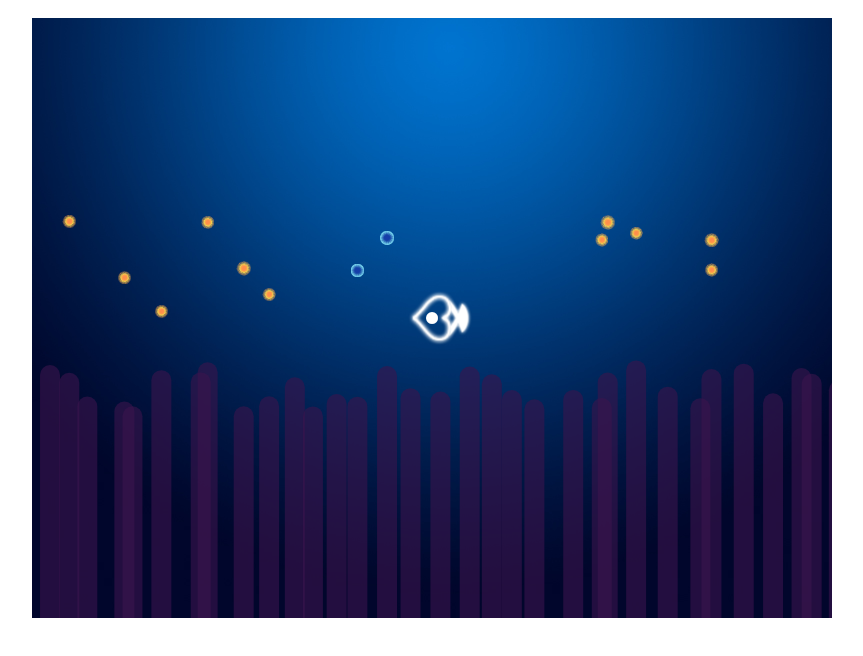
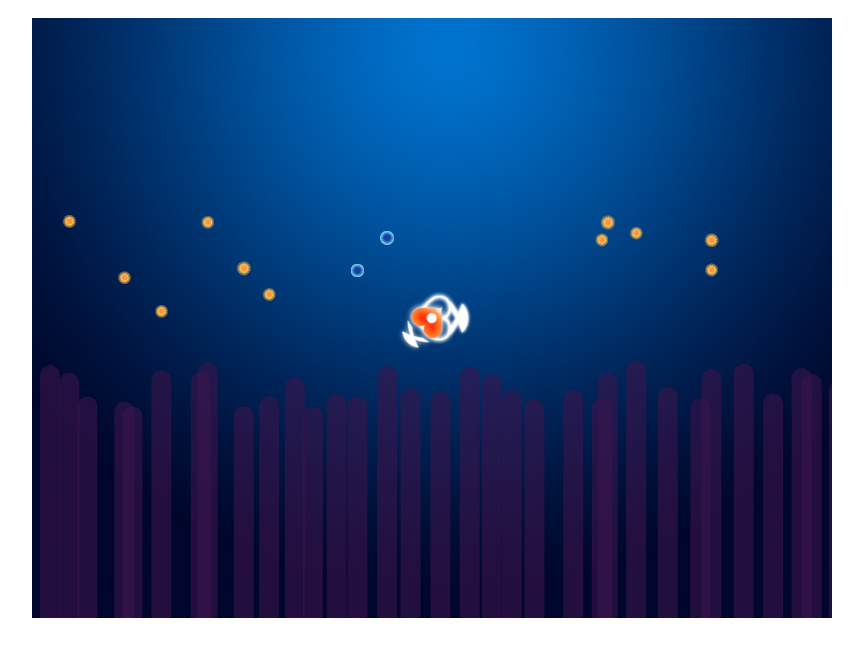
Before and after one commit to ppdd1994/html5-game, a plain HTML site: page htmlgame/index.html in a window 1280 px wide. Shown: the whole page, without its empty margins (208-1071 px from the left). Drawn offline with Linux system fonts and the light colour scheme.

Commit message:
完成小鱼

```diff
--- a/htmlgame/index.html
+++ b/htmlgame/index.html
@@ -18,5 +18,7 @@
 	<script src="js/ane.js"></script>
 	<script src="js/fruit.js"></script>
 	<script src="js/mom.js"></script>
+	<script src="js/collision.js"></script>
+	<script src="js/baby.js"></script>
 </body>
 </html>
--- /dev/null
+++ b/htmlgame/js/baby.js
@@ -0,0 +1,30 @@
+var babyobj = function () {
+	this.x = 0;
+	this.y = 0;
+	this.angle = 0;
+	this.babyEyes = new Image();
+	this.babyBody = new Image();
+	this.babyTail = new Image();
+}
+babyobj.prototype.init = function(){
+    this.babyEyes.src = "src/babyEye0.png";
+    this.babyBody.src = "src/babyFade0.png";
+    this.babyTail.src = "src/babyTail0.png";
+    this.x = cw*0.5 - 50;
+    this.y = ch*0.5 + 50;
+}
+babyobj.prototype.draw = function(){
+    var deltaX = mom.x - this.x;
+	var deltaY = mom.y - this.y;
+	var beta = Math.atan2(deltaY,deltaX) + Math.PI;
+	this.angle = lerpAngle(beta, this.angle, 0.6);
+	this.x = lerpDistance(mom.x, this.x, 0.98);
+	this.y = lerpDistance(mom.y, this.y, 0.98);
+    ctx1.save();
+    ctx1.translate(this.x,this.y);
+    ctx1.rotate(this.angle);
+    ctx1.drawImage(this.babyTail,-this.babyTail.width*0.5+30,-this.babyTail.height*0.5,this.babyTail.width,this.babyTail.height);
+    ctx1.drawImage(this.babyBody,-this.babyBody.width*0.5,-this.babyBody.height*0.5,this.babyBody.width,this.babyBody.height);
+    ctx1.drawImage(this.babyEyes,-this.babyEyes.width*0.5,-this.babyEyes.height*0.5,this.babyEyes.width,this.babyEyes.height);
+    ctx1.restore();
+}
--- /dev/null
+++ b/htmlgame/js/collision.js
@@ -0,0 +1,13 @@
+function collision () {
+	// body...
+	for (var i = 0; i < fruit.num; i++) {
+		if (fruit.alive[i]) {
+			var l = calLength2(fruit.x[i], fruit.y[i], mom.x, mom.y);
+			if(l<900){
+				fruit.dead(i);
+			}
+		};
+
+
+	};
+}
--- a/htmlgame/js/fruit.js
+++ b/htmlgame/js/fruit.js
@@ -50,6 +50,9 @@ fruitobj.prototype.born = function(i){
   this.speed[i] = Math.random()*0.017+0.1;
   this.alive[i] = true;
 }
+fruitobj.prototype.dead = function(i){
+  this.alive[i] = false;
+}
  function fruitMonitor(){
    var num = 0;
    for (var i = 0; i < fruit.num; i++) {
--- a/htmlgame/js/js.js
+++ b/htmlgame/js/js.js
@@ -1,4 +1,4 @@
-var can1,can2,ctx1,ctx2,cw,mx,my,ch,ane,fruit,mom;
+var can1,can2,ctx1,ctx2,cw,mx,my,ch,ane,fruit,mom,baby;
 var lastTime = new Date();
 var dl = 0;
 var bgimg = new Image();
@@ -24,12 +24,17 @@ function init(){
     fruit.init();
     mom = new momobj();
     mom.init();
+    baby = new babyobj();
+    baby.init();
 }
 
 function gameloop(){
 	window.requestAnimFrame(gameloop);
 	var now = new Date();
 	dl = now - lastTime;
+	if (dl>45) {
+		dl = 45;
+	};
 	lastTime = now;
 	drawbg();
 	ane.draw();
@@ -37,6 +42,8 @@ function gameloop(){
 	fruit.draw();
 	ctx1.clearRect(0,0,cw,ch);
 	mom.draw();
+	baby.draw();
+	collision();
 }
 function onMouseMove(e){
     mx = e.offSetX || e.layerX;
--- a/htmlgame/js/mom.js
+++ b/htmlgame/js/mom.js
@@ -26,8 +26,8 @@ momobj.prototype.draw = function(){
     ctx1.save();
     ctx1.translate(this.x,this.y);
     ctx1.rotate(this.angle);
+    ctx1.drawImage(this.bigTail,-this.bigTail.width*0.5+30,-this.bigTail.height*0.5,this.bigTail.width,this.bigTail.height);
+    ctx1.drawImage(this.bigBody,-this.bigBody.width*0.5,-this.bigBody.height*0.5,this.bigBody.width,this.bigBody.height);
     ctx1.drawImage(this.bigEyes,-this.bigEyes.width*0.5,-this.bigEyes.height*0.5,this.bigEyes.width,this.bigEyes.height);
-    ctx1.drawImage(this.bigBody,-this.bigBody.width*0.5,-this.bigBody.height*0.5,this.bigBody.width,this.bigBody.height);
-    ctx1.drawImage(this.bigTail,-this.bigTail.width*0.5+30,-this.bigTail.height*0.5,this.bigTail.width,this.bigTail.height);
     ctx1.restore();
 }
```
